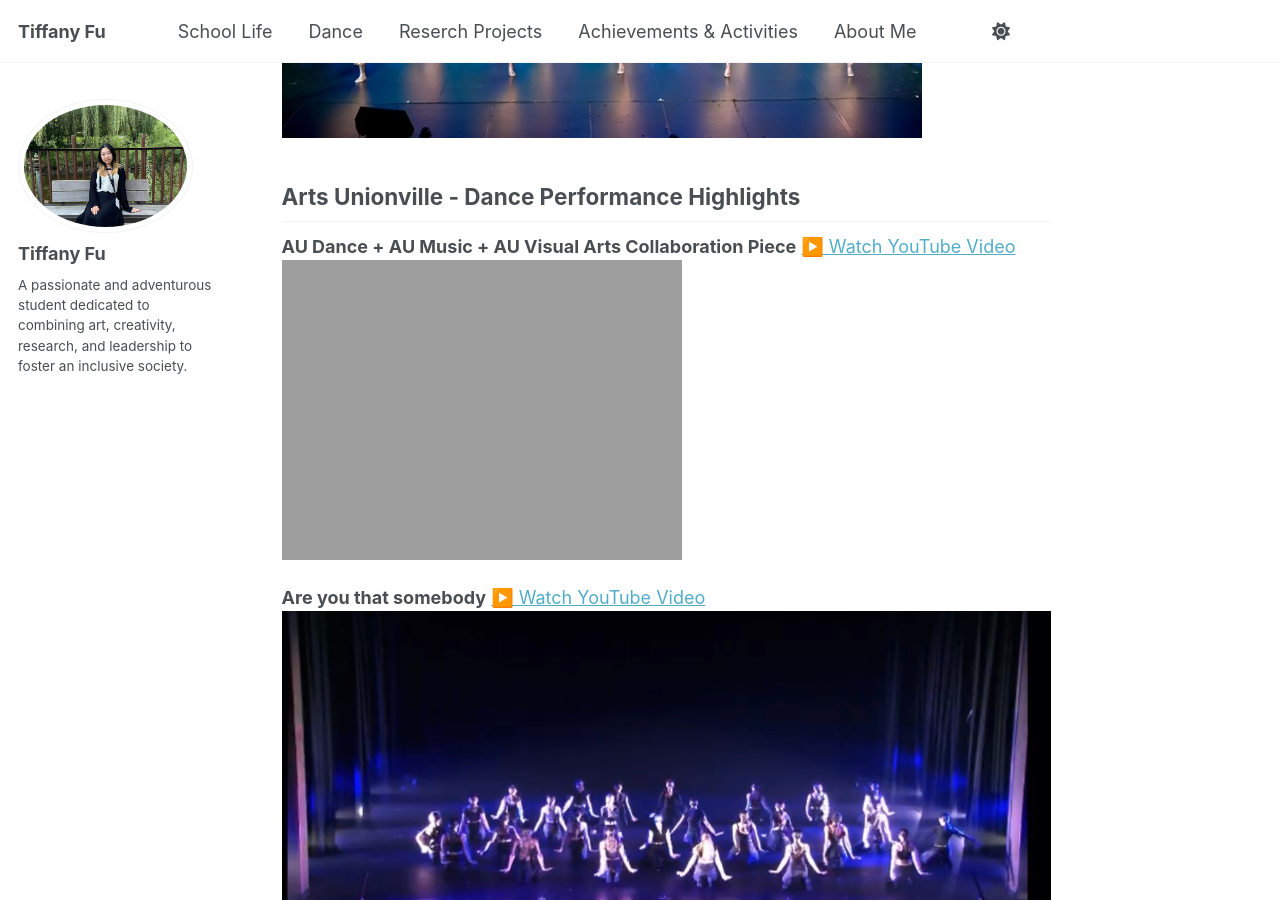
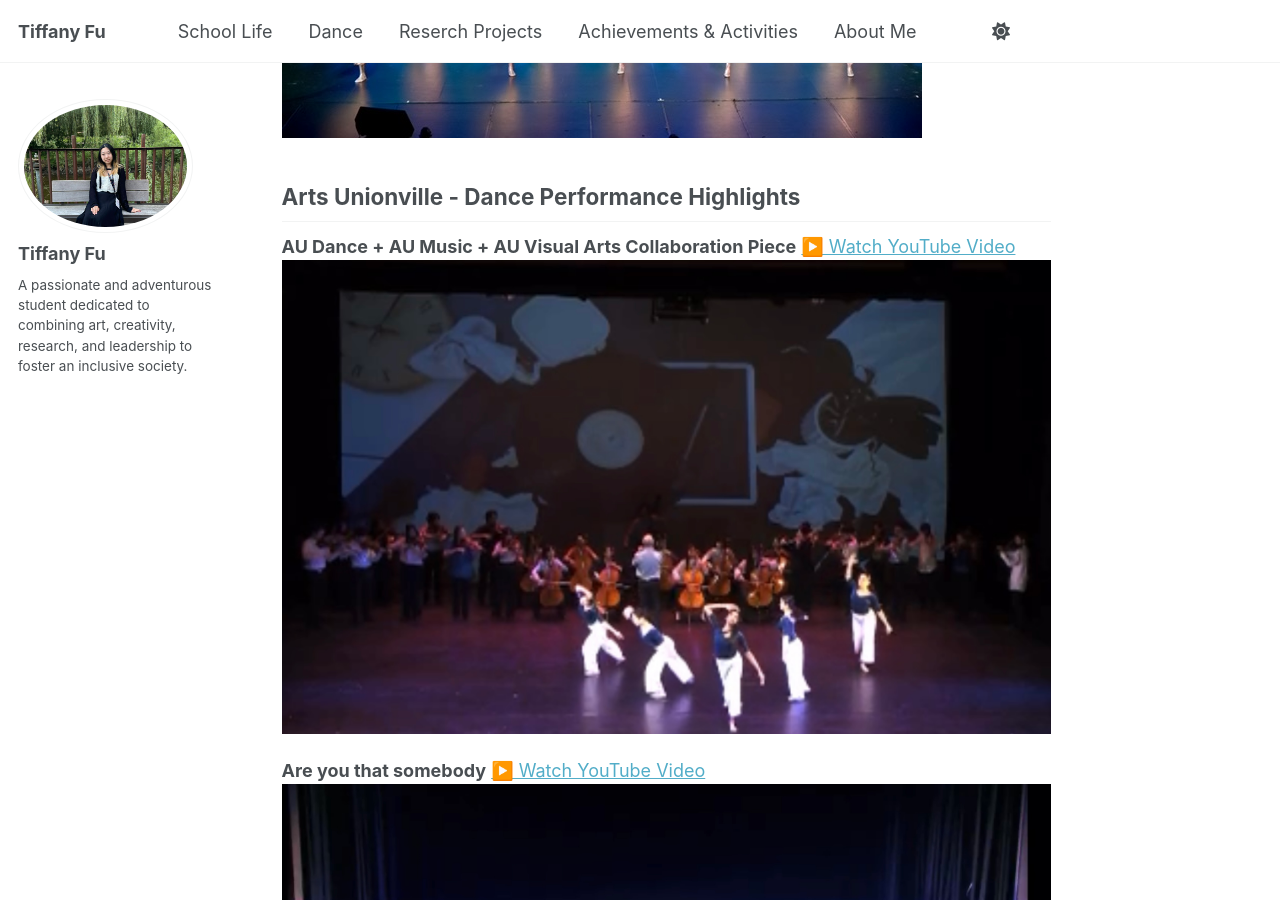
Before and after one commit to TiffanyJTFu/TiffanyTestWeb, a Jekyll site: the page built from _talks/DanceStagePerformances.md, in a window 1280 px wide and 900 px high, scrolled down 5288 px. Built offline with Jekyll 4.4.1, drawn with Linux system fonts in a browser that asks for light colours; a script that is not in the unit is left out.

Commit message:
Update DanceStagePerformances.md

```diff
--- a/_talks/DanceStagePerformances.md
+++ b/_talks/DanceStagePerformances.md
@@ -75,7 +75,7 @@ location: "Toronto, Canada"
 ## Arts Unionville - Dance Performance Highlights
 **AU Dance + AU Music + AU Visual Arts Collaboration Piece**
 <a href="https://youtu.be/_3v05TpXpJ8" target="_blank" rel="noopener">▶️ Watch YouTube Video</a>
-<br>![Dance10](https://www.tiffu.ca/images/audance2.PNG)
+<br>![Dance10](https://www.tiffu.ca/images/audance3.jpg)
 
 
 **Are you that somebody**
```
